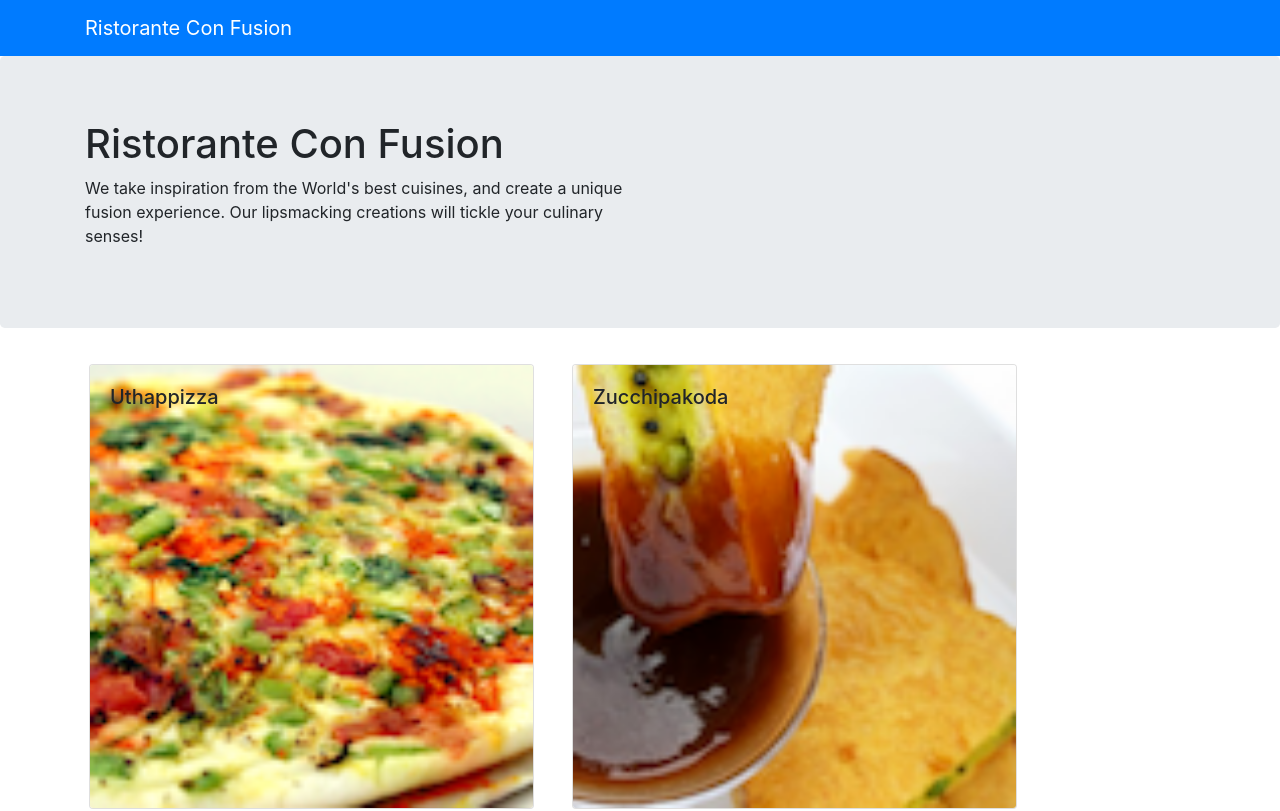
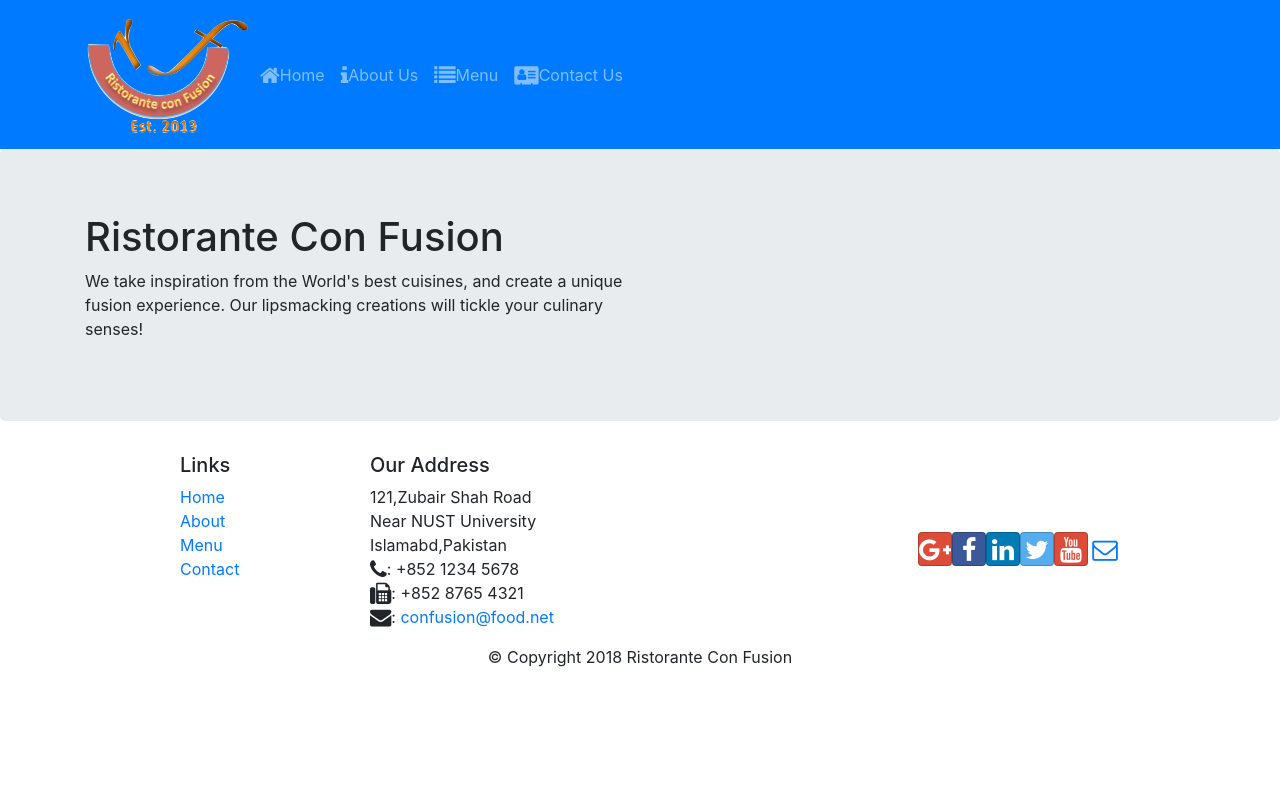
Before and after one commit to feroz2017/React-Web-Test, a React (Create React App) app: page / in a window 1280 px wide. Shown: the top 811 px of the page. Built offline with nearby package versions, Linux system fonts and the light colour scheme.

Commit message:
Continuing adding routes

```diff
--- a/package.json
+++ b/package.json
@@ -9,6 +9,7 @@
     "react": "^16.11.0",
     "react-dom": "^16.11.0",
     "react-popper": "^0.9.2",
+    "react-router-dom": "^4.2.2",
     "react-scripts": "3.2.0",
     "reactstrap": "^5.0.0"
   },
--- a/src/App.js
+++ b/src/App.js
@@ -1,13 +1,16 @@
 import React ,{Component} from 'react';
-import Main from './components/MainComponent'
-
+import Main from './components/MainComponent';
+import {BrowserRouter} from 'react-router-dom';
 
 class App extends React.Component {
   render(){
     return (
-      <div className="App">
-        <Main/>
-    </div>
+      <BrowserRouter>
+          <div className="App">
+            <Main/>
+          </div>
+      </BrowserRouter>
+
     )
   }
 }
--- a/src/components/HeaderComponent.js
+++ b/src/components/HeaderComponent.js
@@ -1,13 +1,59 @@
-import React ,{Component} from 'react'
-import {Navbar,NavbarBrand,Jumbotron} from 'reactstrap'
+import React ,{Component} from 'react';
+import {Navbar,NavbarBrand,Jumbotron,Nav,NavbarToggler, Collapse,NavItem} from 'reactstrap';
+import {NavLink} from 'react-router-dom';
+
 
 class Header extends Component{
+    constructor(props){
+        super(props)
+        this.state={
+            isNavOpen: false
+        }
+        this.toggleNav = this.toggleNav.bind(this)
+    }
+    toggleNav(){
+        this.setState({
+            isNavOpen:  !this.state.isNavOpen
+        })
+    }
     render(){
         return(
             <>
-                <Navbar dark color='primary'>
+                <Navbar dark color='primary' expand="md">
                     <div className="container">
-                        <NavbarBrand href="/">Ristorante Con Fusion</NavbarBrand>
+                        <NavbarToggler onClick={this.toggleNav}/>
+                        <NavbarBrand className="mr-auto" href="/"><img src="assets/images/logo.png" alt="Ristorante Con Fusion"/></NavbarBrand>
+                        <Collapse isOpen={this.state.isNavOpen} navbar>
+                        <Nav navbar>
+                                <NavItem>
+                                    <NavLink className="nav-link" to="/home">
+                                        <span className="fa fa-home fa-lg"></span>Home
+                                    </NavLink>
+                                </NavItem>
+                        </Nav>
+                        <Nav navbar>
+                                <NavItem>
+                                    <NavLink className="nav-link" to="/aboutus">
+                                        <span className="fa fa-info fa-lg"></span>About Us
+                                    </NavLink>
+                                </NavItem>
+                        </Nav>
+                        <Nav navbar>
+                                <NavItem>
+                                    <NavLink className="nav-link" to="/menu">
+                                        <span className="fa fa-list fa-lg"></span>Menu
+                                    </NavLink>
+                                </NavItem>
+                        </Nav>
+                        <Nav navbar>
+                                <NavItem>
+                                    <NavLink className="nav-link" to="/contactus">
+                                        <span className="fa fa-address-card fa-lg"></span>Contact Us
+                                    </NavLink>
+                                </NavItem>
+                        </Nav>
+
+                        </Collapse>
                     </div>
                 </Navbar>
                 <Jumbotron>
--- /dev/null
+++ b/src/components/HomeComponent.js
@@ -0,0 +1,12 @@
+import React from 'react';
+
+function Home(props){
+    return(
+        <div className="container">
+            <h4>Home</h4>
+        </div>
+
+    )
+}
+
+export default Home
--- a/src/components/MainComponent.js
+++ b/src/components/MainComponent.js
@@ -1,30 +1,35 @@
 import React ,{Component} from 'react'
+import Home  from './HomeComponent'
 import Menu from './MenuComponent'
 import {DISHES} from '../shared/dishes'
 import DishDetail from './DishdetailComponent'
 import Header from './HeaderComponent'
 import Footer from './FooterComponent'
+import {Route,Switch,Redirect} from 'react-router-dom';
 
 class Main extends React.Component {
     constructor(props){
       super(props)
       this.state = {
-        selectedDish : null,
+
         dishes : DISHES
       }
     }
-    onDishSelect(dishId){
-        this.setState({
-            selectedDish:dishId
-        })
+
+  render(){
+    const HomePage=()=>{
+      return(
+        <Home/>
+      )
     }
-  render(){
     return (
       <div>
         <Header/>
-      <Menu dishes={this.state.dishes} onClick={(dishId)=>this.onDishSelect(dishId)}/>
-      <DishDetail dish={this.state.dishes.filter((dish) => dish.id === this.state.selectedDish)[0]} />
-      <Footer/>
+          <switch>
+              <Route path="/home" component={HomePage}/>
+              <Route  exact path="/menu" component={()=> <Menu dishes={this.state.dishes}/>}/>
+          </switch>
+        <Footer/>
     </div>
     )
   }
```
Also changed, not shown: 1 other file (tests, documents, lock files or other folders).
